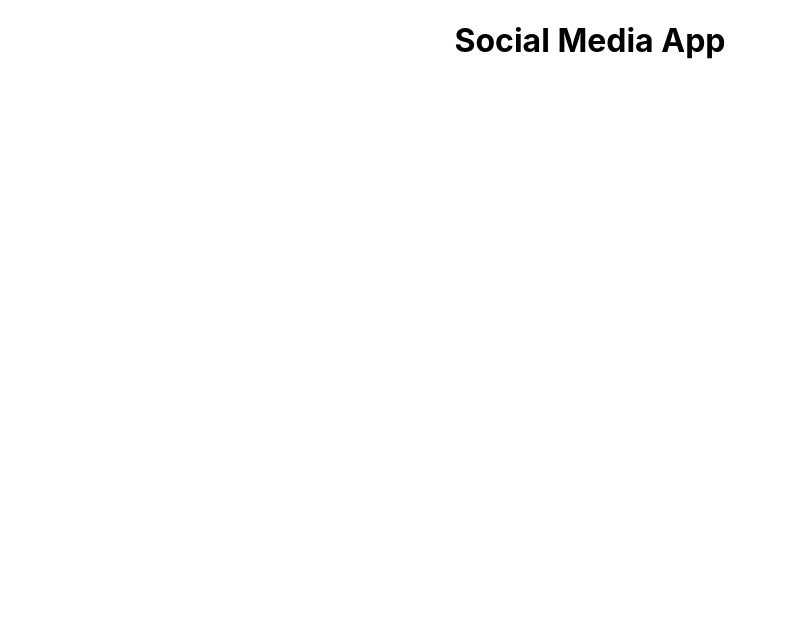
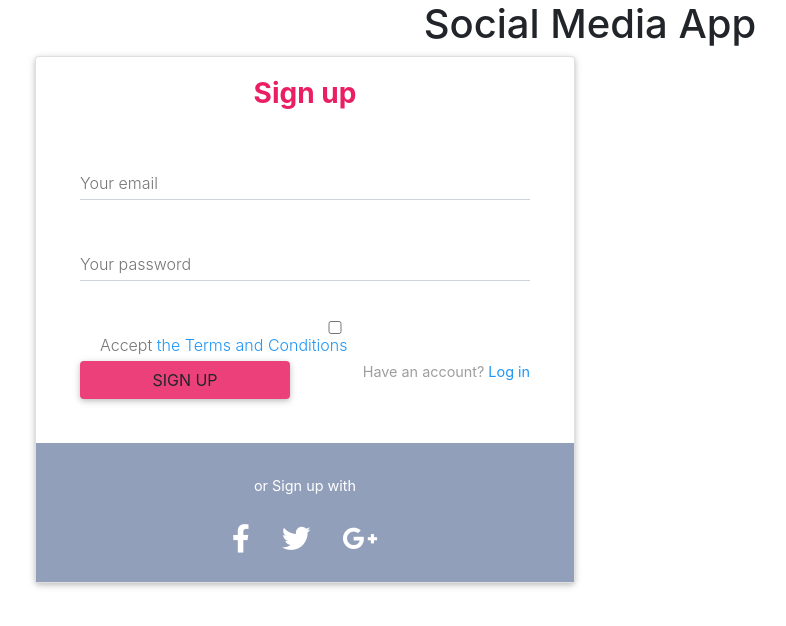
Before and after one commit to Shashalogy06/social-media-app, a React (Create React App) app: page / in a window 1280 px wide. Shown: the top 626 px of the page, without its empty margins (50-836 px from the left). Built offline with nearby package versions, Linux system fonts and the light colour scheme.

Commit message:
Added sign up popup

```diff
--- a/package.json
+++ b/package.json
@@ -6,9 +6,11 @@
     "@testing-library/jest-dom": "^4.2.4",
     "@testing-library/react": "^9.5.0",
     "@testing-library/user-event": "^7.2.1",
+    "mdbreact": "^4.26.0",
     "nodemon": "^2.0.3",
     "react": "^16.13.1",
     "react-dom": "^16.13.1",
+    "react-fontawesome": "^1.7.1",
     "react-scripts": "3.4.1"
   },
   "scripts": {
--- a/src/App.js
+++ b/src/App.js
@@ -1,10 +1,12 @@
-import React from 'react';
-import './App.css';
+import React from "react";
+import "./App.css";
+import FormPage from "./components/layout/FormPage";
 
 function App() {
   return (
     <div className="App">
       <h1>Social Media App</h1>
+      <FormPage></FormPage>
     </div>
   );
 }
--- /dev/null
+++ b/src/components/layout/FormPage.css
@@ -0,0 +1,50 @@
+.form-light .font-small {
+  font-size: 0.8rem;
+}
+
+.form-light [type="radio"] + label,
+.form-light [type="checkbox"] + label {
+  font-size: 0.8rem;
+}
+
+.form-light [type="checkbox"] + label:before {
+  top: 2px;
+  width: 15px;
+  height: 15px;
+}
+
+.form-light input[type="checkbox"] + label:before {
+  content: "";
+  position: absolute;
+  top: 0;
+  left: 0;
+  width: 17px;
+  height: 17px;
+  z-index: 0;
+  border-radius: 1px;
+  margin-top: 2px;
+  -webkit-transition: 0.2s;
+  transition: 0.2s;
+}
+
+.form-light input[type="checkbox"]:checked + label:before {
+  top: -4px;
+  left: -3px;
+  width: 12px;
+  height: 22px;
+  border-style: solid;
+  border-width: 2px;
+  border-color: transparent #eb3573 #eb3573 transparent;
+  -webkit-transform: rotate(40deg);
+  -ms-transform: rotate(40deg);
+  transform: rotate(40deg);
+  -webkit-backface-visibility: hidden;
+  -webkit-transform-origin: 100% 100%;
+  -ms-transform-origin: 100% 100%;
+  transform-origin: 100% 100%;
+}
+
+.form-light .footer {
+  border-bottom-left-radius: 0.3rem;
+  border-bottom-right-radius: 0.3rem;
+}
--- /dev/null
+++ b/src/components/layout/FormPage.js
@@ -0,0 +1,101 @@
+import React from "react";
+import {
+  MDBContainer,
+  MDBRow,
+  MDBCol,
+  MDBCard,
+  MDBCardBody,
+  MDBInput,
+  MDBIcon,
+  MDBBtn,
+} from "mdbreact";
+import "mdbreact/dist/css/mdb.css";
+import "@fortawesome/fontawesome-free/css/all.min.css";
+import "bootstrap-css-only/css/bootstrap.min.css";
+const FormPage = () => {
+  return (
+    <MDBContainer>
+      <MDBRow>
+        <MDBCol md="6">
+          <MDBCard>
+            <MDBCardBody className="mx-4">
+              <div className="text-center">
+                <h3 className="pink-text mb-5">
+                  <strong>Sign up</strong>
+                </h3>
+              </div>
+              <MDBInput label="Your email" group type="text" validate />
+              <MDBInput label="Your password" group type="password" validate />
+              <div className="md-form pb-3">
+                <div className="form-check my-4">
+                  <MDBInput
+                    label={
+                      <>
+                        Accept&nbsp;
+                        <a href="!#" className="blue-text">
+                          the Terms and Conditions
+                        </a>
+                      </>
+                    }
+                    type="checkbox"
+                    id="checkbox1"
+                  />
+                </div>
+              </div>
+              <MDBRow className="d-flex align-items-center mb-4">
+                <MDBCol md="6" className="text-center">
+                  <MDBBtn className="z-depth-1" color="pink" rounded block>
+                    Sign up
+                  </MDBBtn>
+                </MDBCol>
+                <MDBCol md="6">
+                  <p className="font-small grey-text d-flex justify-content-end">
+                    Have an account?
+                    <a href="#!" className="blue-text ml-1">
+                      Log in
+                    </a>
+                  </p>
+                </MDBCol>
+              </MDBRow>
+            </MDBCardBody>
+            <div className="footer pt-3 mdb-color lighten-3">
+              <MDBRow className="d-flex justify-content-center">
+                <p className="font-small white-text mb-2 pt-3">
+                  or Sign up with
+                </p>
+              </MDBRow>
+              <MDBRow className="mt-2 mb-3 d-flex justify-content-center">
+                <a href="#!" className="fa-lg p-2 m-2 fb-ic">
+                  <MDBIcon
+                    icon="facebook-f"
+                    fab
+                    size="lg"
+                    className="white-text"
+                  ></MDBIcon>
+                </a>
+                <a href="#!" className="fa-lg p-2 m-2 tw-ic">
+                  <MDBIcon
+                    fab
+                    icon="twitter"
+                    size="lg"
+                    className="white-text"
+                  ></MDBIcon>
+                </a>
+                <a href="#!" className="fa-lg p-2 m-2 gplus-ic">
+                  <MDBIcon
+                    fab
+                    icon="google-plus-g"
+                    size="lg"
+                    className="white-text"
+                  ></MDBIcon>
+                </a>
+              </MDBRow>
+            </div>
+          </MDBCard>
+        </MDBCol>
+      </MDBRow>
+    </MDBContainer>
+  );
+};
+
+export default FormPage;
```
Also changed, not shown: 1 other file (tests, documents, lock files or other folders).
